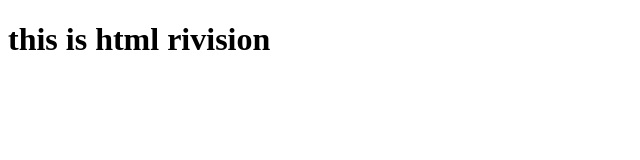
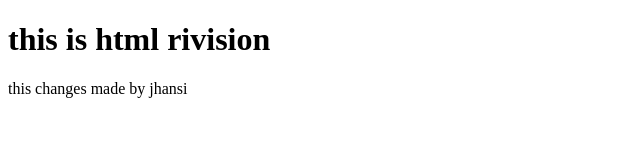
Before and after one commit to Pujithaganja/rivision, a plain HTML site: page index.html in a window 1280 px wide. Shown: the whole page, without its empty margins (0-640 px from the left). Drawn offline with Linux system fonts and the light colour scheme.

Commit message:
changes 1

```diff
--- a/index.html
+++ b/index.html
@@ -7,5 +7,6 @@
 </head>
 <body>
     <h1>this is html rivision</h1>
+    this changes made by jhansi
 </body>
 </html>
```
